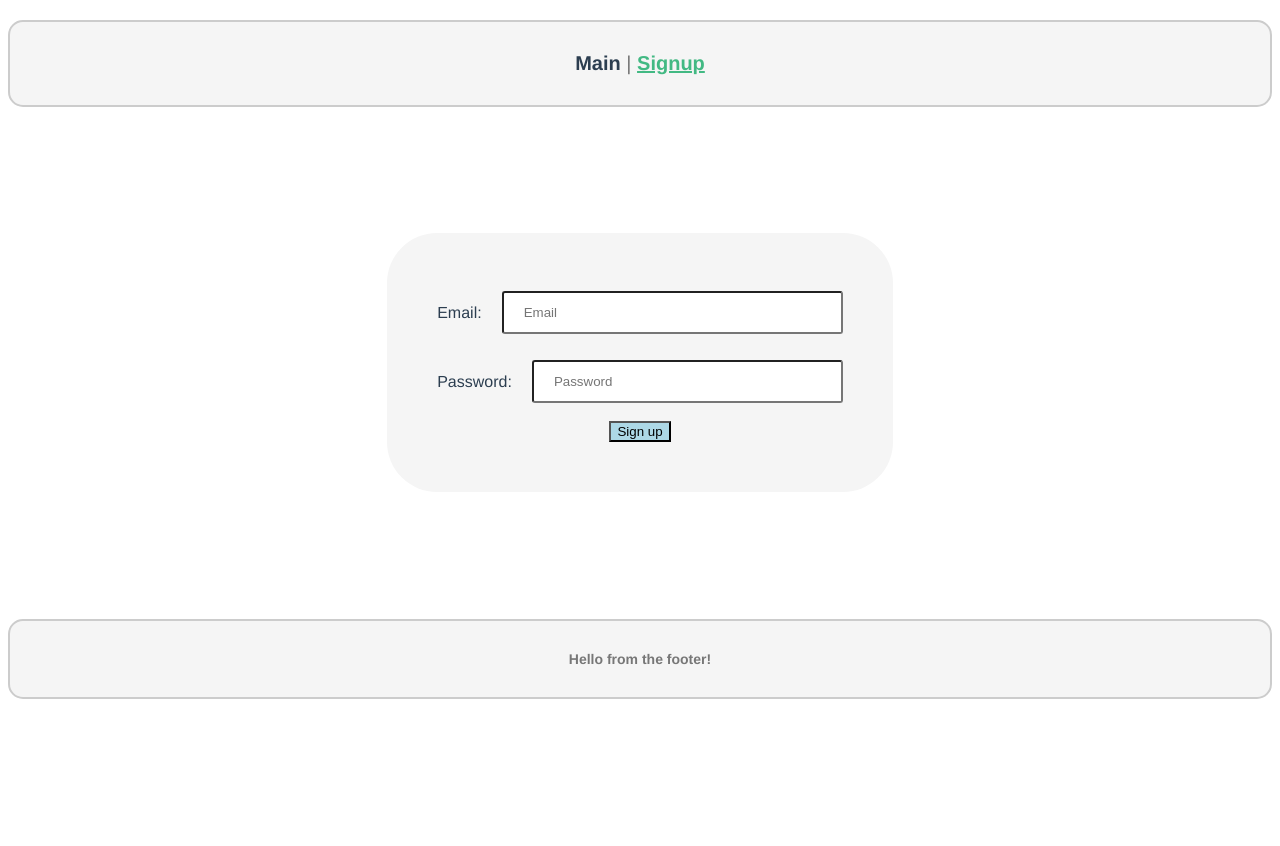
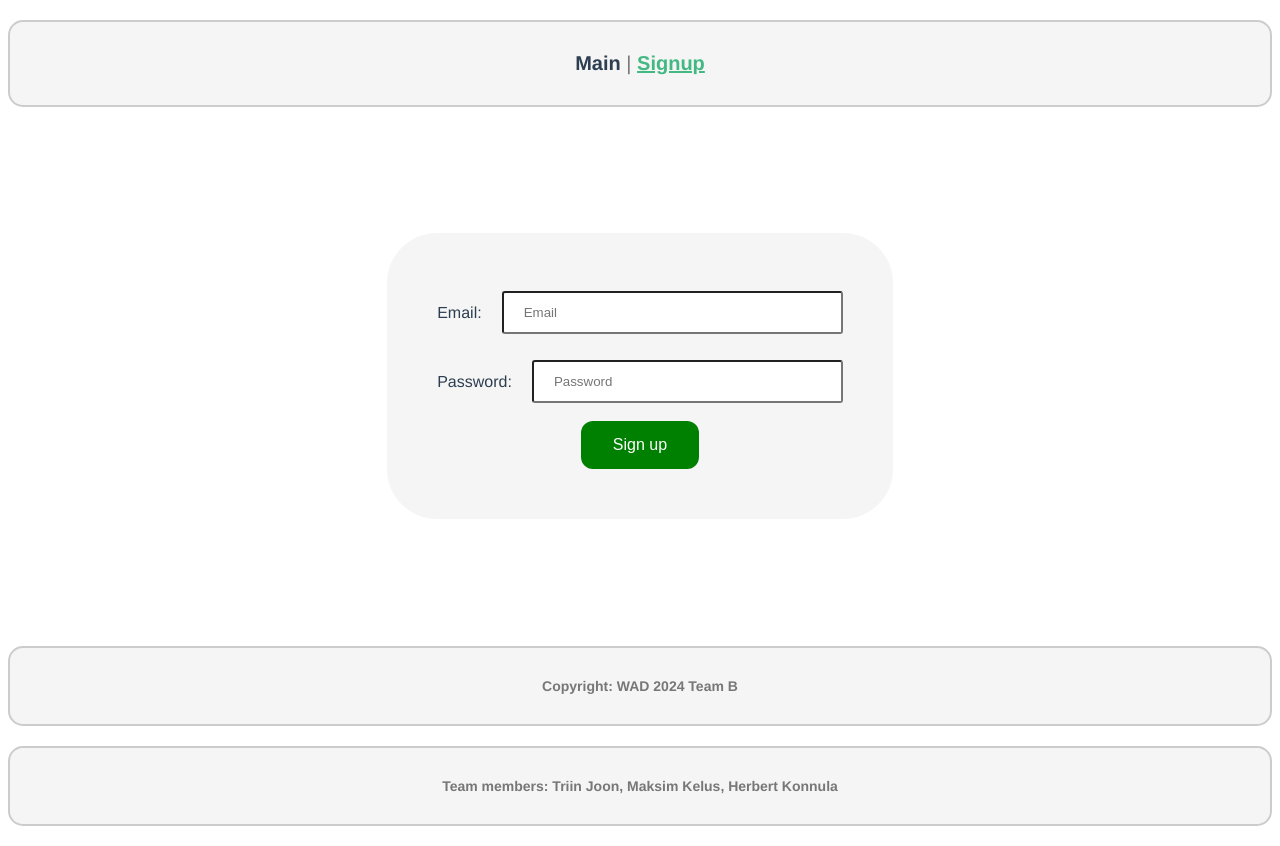
Before and after one commit to konnula/wad24_TeamB_Vue, a Vue app: page /#/signup in a window 1280 px wide. Before the commit the page ends 800 px from the top, so only its background shows below. Built offline with nearby package versions, Linux system fonts and the light colour scheme.

Commit message:
Button styling, some footer addings, footer still not ready

```diff
--- a/src/components/Footer.vue
+++ b/src/components/Footer.vue
@@ -1,5 +1,6 @@
 <template>
-    <h1>Hello from the footer!</h1>
+  <h1>Copyright: WAD 2024 Team B</h1>
+  <h1>Team members: Triin Joon, Maksim Kelus, Herbert Konnula</h1>
 </template>
 
 <script>
--- a/src/components/Signup.vue
+++ b/src/components/Signup.vue
@@ -95,10 +95,18 @@
   text-align: left;
 }
 
-#signupButton {
-  grid-column-start: 1;
-  grid-column-end: 3;
+#signup-button {
+    background-color: green;
+    border: none;
+    color: white;
+    padding: 15px 32px;
+    text-align: center;
+    text-decoration: none;
+    display: inline-block;
+    font-size: 16px;
+    border-radius: 12px;
 }
+
 
 #signup-button:hover {
   filter: drop-shadow(0px 0px 20px aqua);
@@ -125,8 +133,4 @@ input {
   color: green;
 }
 
-#signup-button {
-  background-color: lightblue;
-}
-
 </style>
--- a/src/views/PostsView.vue
+++ b/src/views/PostsView.vue
@@ -33,7 +33,15 @@ export default	{
 <style>
 
 .resetButton {
-    background-color: lightblue;
+    background-color: #008CBA;
+    border: none;
+    color: white;
+    padding: 15px 32px;
+    text-align: center;
+    text-decoration: none;
+    display: inline-block;
+    font-size: 16px;
+    border-radius: 12px;
 }
 
 .resetButton:hover {
```
Also changed, not shown: 1 other file (tests, documents, lock files or other folders).
